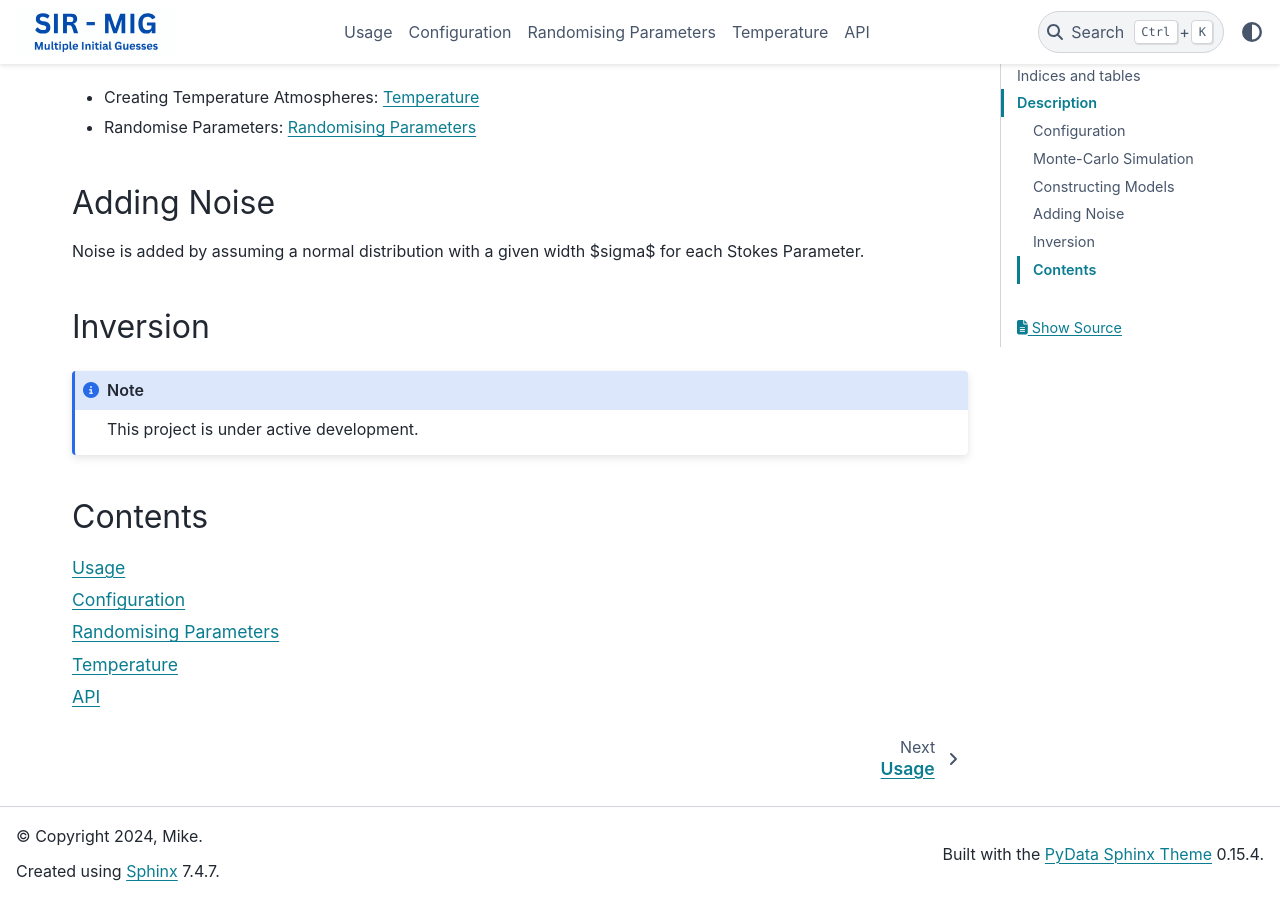
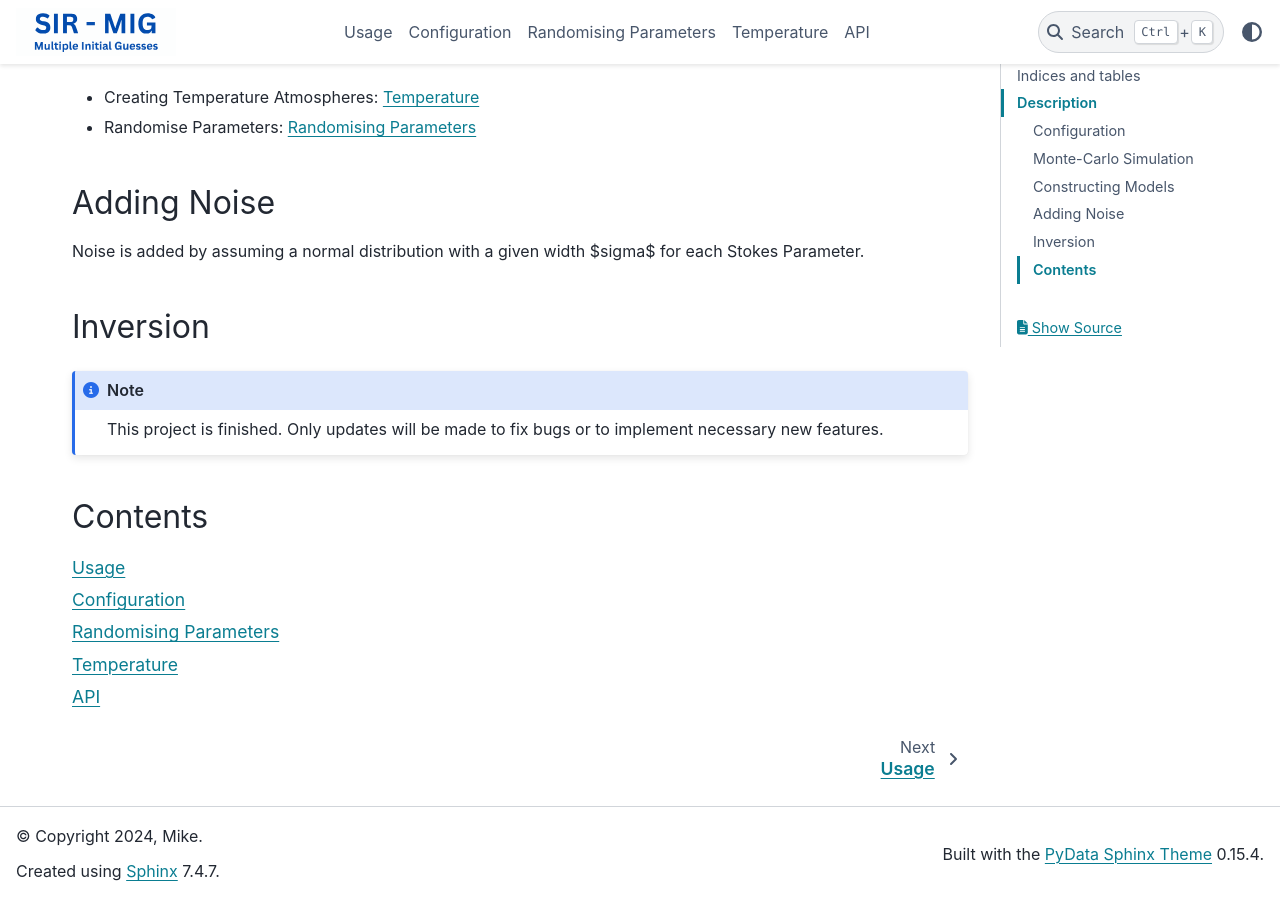
Before and after one commit to mosermike/sir-mig, a Sphinx documentation site: the page built from docs/source/index.rst, in a window 1280 px wide and 900 px high, scrolled down 1339 px. Built offline with Sphinx 7.4.7 and the PyData theme 0.15.4, drawn with Linux system fonts in a browser that asks for light colours.

Commit message:
[REL] Version 1.0

```diff
--- a/docs/source/index.rst
+++ b/docs/source/index.rst
@@ -72,7 +72,7 @@ Inversion
 
 .. note::
 
-   This project is under active development.
+   This project is finished. Only updates will be made to fix bugs or to implement necessary new features.
 
 Contents
 --------
```
Also changed, not shown: README.md (+2 -3 lines), 14 other files.
